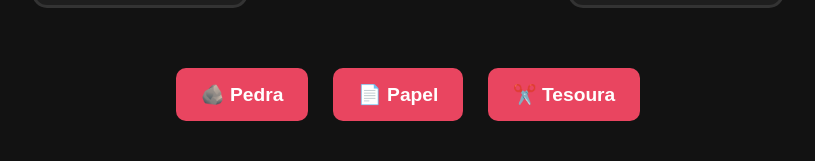
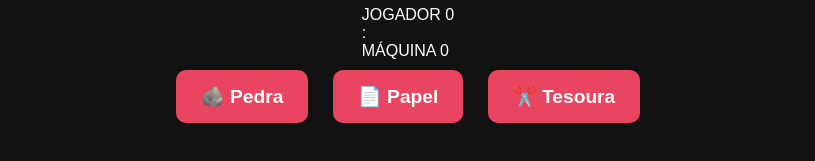
Before and after one commit to BeserraBiel/jokenpo, a plain HTML site: page index.html in a window 1280 px wide. Shown: the part 443-604 px from the top of the page, without its empty margins (232-1047 px from the left). Drawn offline with Linux system fonts and the light colour scheme.

Commit message:
Add score display for player and computer
Added a score display for player and computer.

```diff
--- a/index.html
+++ b/index.html
@@ -7,6 +7,7 @@
     <link rel="stylesheet" href="style.css">
 </head>
 <body>
+
 
     <div class="arena">
         <div class="card" id="player-card">
@@ -24,6 +25,20 @@
         </div>
     </div>
 
+    <div class="placar-geral">
+    <div class="ponto">
+        <span class="label">JOGADOR</span>
+        <span id="score-player">0</span>
+    </div>
+    <div class="separador">:</div>
+    <div class="ponto">
+        <span class="label">MÁQUINA</span>
+        <span id="score-computer">0</span>
+    </div>
+</div>
+
+<div class="arena">
+
     <div class="controles">
         <button onclick="jogar(1)">🪨 Pedra</button>
         <button onclick="jogar(2)">📄 Papel</button>
```
